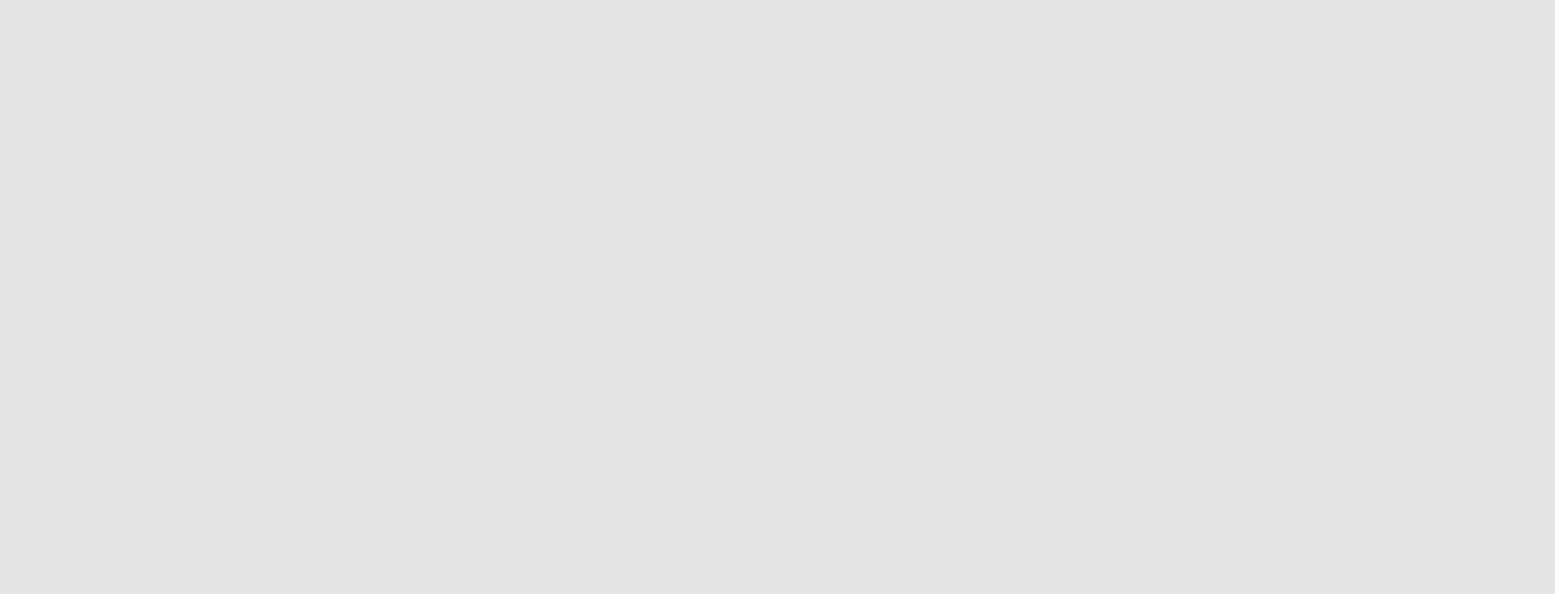
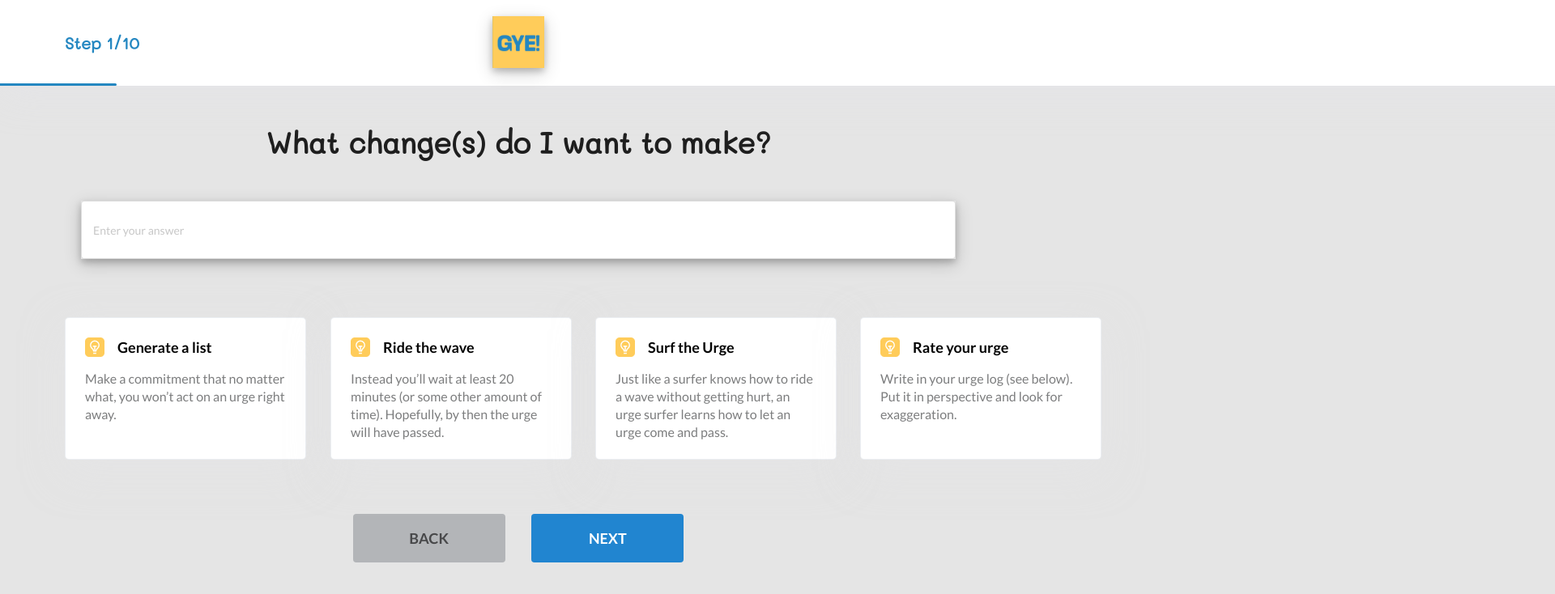
Before and after one commit to NathanW-cyber/GYE-1, a plain HTML site: page stepOne.html in a window 1280 px wide. Shown: the top 734 px of the page at 81% size, 1920 px wide, since content can reach past the window. Drawn offline with nearby package versions, Linux system fonts and the light colour scheme.

Commit message:
started on second page still have style and center paragraphs

```diff
--- a/assets/css/stepOne.css
+++ b/assets/css/stepOne.css
@@ -1,17 +1,209 @@
+.stepOne {
+    position: absolute;
+    width: 125px;
+    height: 24px;
+    left: 80px;
+    top: 41px;
+
+    font-family: "Mali";
+    font-style: normal;
+    font-weight: bold;
+    font-size: 20px;
+    line-height: 24px;
+    /* identical to box height */
+
+
+    /* Blue */
+
+    color: #2487C1;
+}
+
 .gye {
-    position: absolute;
-    left: 0%;
-    right: 0%;
-    top: 0%;
-    bottom: 0%;
+    position: relative;
+    display: block;
+    margin-left: auto;
+    margin-right: auto;
+    margin-top: 20px;
+    box-shadow: 0 4px 8px 0 rgba(0, 0, 0, 0.2), 0 6px 20px 0 rgba(0, 0, 0, 0.19);
+    width: 64px;
 }
 
 .rectangle {
     position: absolute;
-    width: 1440px;
+    width: 4000px;
     height: 106px;
     left: 0px;
     top: 0px;
     background: #FFFFFF;
     box-shadow: 0px 10px 50px rgba(229, 229, 232, 0.8);
 }
+
+.changes {
+    text-align: center;
+    margin-top: 70px;
+    font-style: normal;
+    font-weight: bold;
+    font-size: 36px;
+    line-height: 44px;
+    font-family: "Mali";
+}
+
+.ui.input {
+    margin-top: 50px;
+    display: block;
+    margin-left: auto;
+    margin-right: auto;
+    width: 1080px;
+    height: 72px;
+    box-shadow: 0 4px 8px 0 rgba(0, 0, 0, 0.2), 0 6px 20px 0 rgba(0, 0, 0, 0.19);
+}
+@media only screen and (max-width: 1200px) {
+    .ui.input {
+        width: 700px;
+    }
+  }
+
+  @media only screen and (max-width: 750px) {
+    .ui.input {
+        width: 450px;
+    }
+  }
+
+.progress {
+    /* Rectangle 8 */
+
+
+position: absolute;
+width: 144px;
+height: 3px;
+left: 0px;
+top: 103px;
+
+/* Blue */
+
+background: #2487C1;
+border-radius: 0px 2px 2px 0px;
+}
+
+.rectangleSix {
+    position: absolute;
+    width: 298px;
+    height: 176px;
+    left: 80px;
+    top: 392px;
+    background: #FFFFFF;
+    border: 1px solid rgba(206, 212, 222, 0.4);
+    box-sizing: border-box;
+    box-shadow: 0px 15px 50px rgba(229, 229, 232, 0.5);
+    border-radius: 5px;
+}
+
+.genList {
+    /* Generate a list */
+
+
+position: absolute;
+width: 210px;
+height: 24px;
+left: 64px;
+top: 24px;
+font-style: normal;
+font-weight: 600;
+font-size: 18px;
+line-height: 24px;
+/* identical to box height, or 133% */
+
+
+/* Black */
+
+color: #040404;
+}
+
+.bulbOne {
+    position: absolute;
+    margin-left: 24px;
+    margin-top: 24px;
+}
+
+.para {
+    position: absolute;
+    width: 250px;
+    height: 66px;
+    left: 24px;
+    top: 64px;
+    font-style: normal;
+    font-weight: normal;
+    font-size: 16px;
+    line-height: 22px;
+    /* or 137% */
+
+
+    color: #7C7D7E;
+}
+
+.rectangleSev {
+    position: absolute;
+    width: 298px;
+    height: 176px;
+    left: 408px;
+    top: 392px;
+    background: #FFFFFF;
+    border: 1px solid rgba(206, 212, 222, 0.4);
+    box-sizing: border-box;
+    box-shadow: 0px 15px 50px rgba(229, 229, 232, 0.5);
+    border-radius: 5px;
+}
+
+.rectangleNine {
+    position: absolute;
+    width: 298px;
+    height: 176px;
+    left: 735px;
+    top: 392px;
+    background: #FFFFFF;
+    border: 1px solid rgba(206, 212, 222, 0.4);
+    box-sizing: border-box;
+    box-shadow: 0px 15px 50px rgba(229, 229, 232, 0.5);
+    border-radius: 5px;
+}
+
+.rectangleTen {
+    position: absolute;
+    width: 298px;
+    height: 176px;
+    left: 1062px;
+    top: 392px;
+    align-items: auto;
+    background: #FFFFFF;
+    border: 1px solid rgba(206, 212, 222, 0.4);
+    box-sizing: border-box;
+    box-shadow: 0px 15px 50px rgba(229, 229, 232, 0.5);
+    border-radius: 5px;
+}
+
+.container {
+    align-items: center;
+}
+
+.btns {
+    text-align: center;
+    /* position: absolute;
+    display: block;
+    margin-left: auto;
+    margin-right: auto; */
+    margin-top: 300px;
+
+}
+
+.btnColor {
+    background: #b3b5b8 !important;
+    margin: 15px !important;
+    width: 188px !important;
+    height: 60px !important;
+}
+
+.btnColorTwo {
+    margin: 15px !important;
+    width: 188px !important;
+    height: 60px !important;
+}
--- a/stepOne.html
+++ b/stepOne.html
@@ -4,15 +4,65 @@
     <meta charset="UTF-8">
     <meta name="viewport" content="width=device-width, initial-scale=1.0">
     <link rel="stylesheet" href="https://cdn.jsdelivr.net/npm/semantic-ui@2.4.2/dist/semantic.min.css">
+    <link rel="stylesheet" href="assets/css/stepOne.css">
     <link href='https://fonts.googleapis.com/css?family=Mali' rel='stylesheet'>
     <title>Step One</title>
 </head>
 
 <body style="background-color: #E5E5E5;">
 
+
     <div class="rectangle">
-        <!-- <img class="gye" src="assets/images/GYE.png"> -->
+        <p class="stepOne">Step 1/10</p>
     </div>
+
+        <img class="gye" src="assets/images/GYE.png">
+
+    <div class="progress"></div>
+
+    <h3 class="changes">What change(s) do I want to make?</h3>
+
+    <div class="ui fluid input">
+        <input type="text" placeholder="Enter your answer">
+      </div>
+    <div class="container">
+        <div class="rectangleSix">
+            <img class="bulbOne" src="assets/images/bulb.png" alt="bulb icon">
+            <p class="genList">Generate a list</p>
+            <p class="para">Make a commitment that no matter what, you won’t act on an urge right away.</p>
+        </div>
+
+        <div class="rectangleSev">
+            <img class="bulbOne" src="assets/images/bulb.png" alt="bulb icon">
+            <p class="genList">Ride the wave</p>
+            <p class="para">Instead you’ll wait at least 20 minutes (or some other amount of time). Hopefully, by then the urge will have passed.</p>
+        </div>
+
+        <div class="rectangleNine">
+            <img class="bulbOne" src="assets/images/bulb.png" alt="bulb icon">
+            <p class="genList">Surf the Urge</p>
+            <p class="para">Just like a surfer knows how to ride a wave without getting hurt, an urge surfer learns how to let an urge come and pass.</p>
+        </div>
+
+        <div class="rectangleTen">
+            <img class="bulbOne" src="assets/images/bulb.png" alt="bulb icon">
+            <p class="genList">Rate your urge</p>
+            <p class="para">Write in your urge log (see below). Put it in perspective and look for exaggeration.</p>
+        </div>
+    </div>
+
+    <div class="btns">
+        <button class="ui white big button btnColor">
+            BACK
+        </button>
+        <button class="ui big primary button btnColorTwo">
+            NEXT
+        </button>
+    </div>
+
+    <style>
+
+    </style>
 
 </body>
 </html>
```
Also changed, not shown: assets/images/bulb.png (added).
